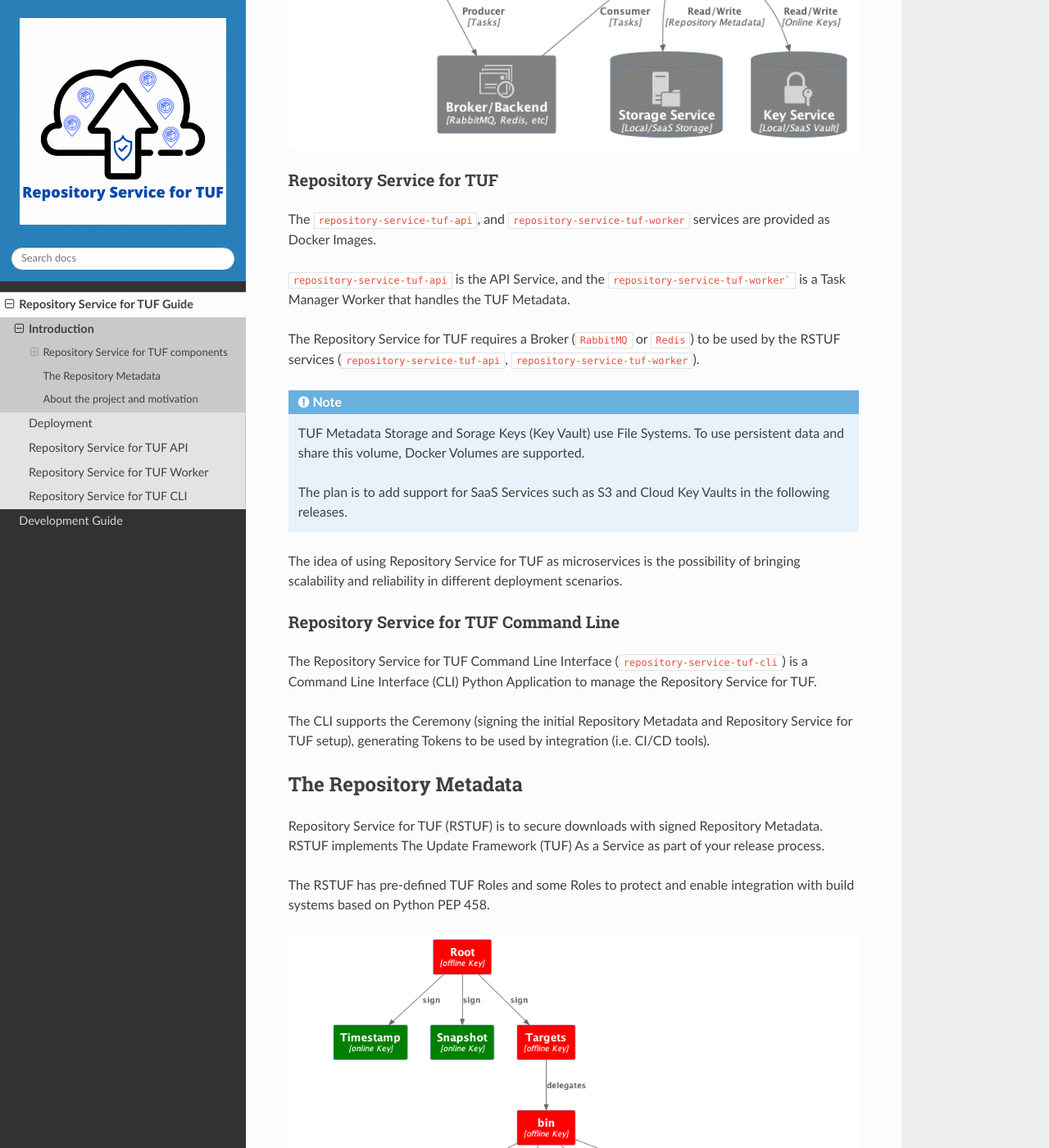
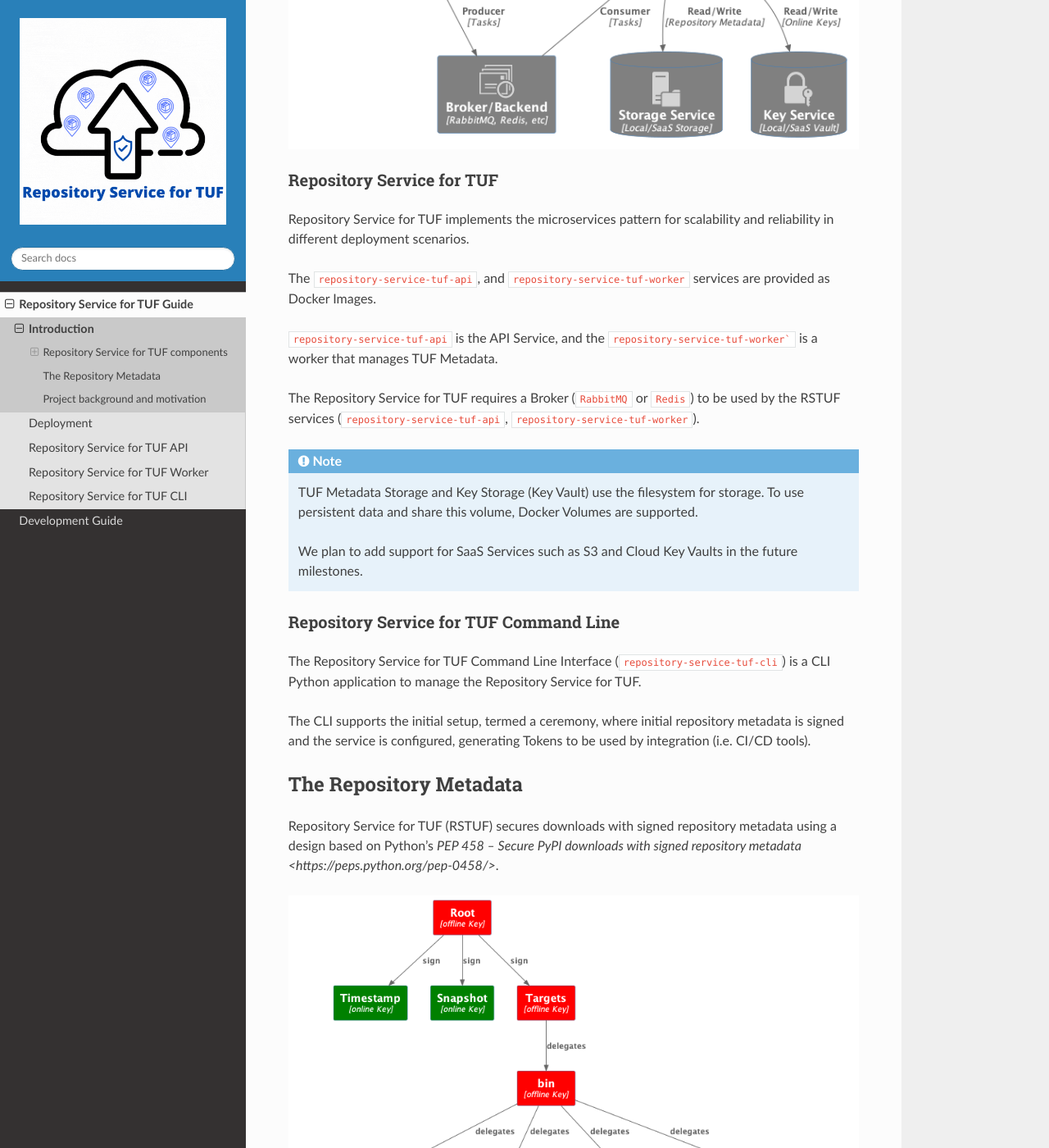
Before and after one commit to repository-service-tuf/repository-service-tuf, a Sphinx documentation site: the page built from docs/source/guide/overview/overview.rst, in a window 1280 px wide and 1400 px high, scrolled down 683 px. Shown: the whole window at 82% size. Built offline with Sphinx 7.4.7 and the Read the Docs theme 2.0.0, drawn with Linux system fonts in a browser that asks for light colours; some of the changed text lies outside the part shown.

Commit message:
Editorial pass over overview
Signed-off-by: Joshua Lock <jlock@vmware.com>

````diff
--- a/docs/source/guide/overview/overview.rst
+++ b/docs/source/guide/overview/overview.rst
@@ -5,60 +5,57 @@ Introduction
 Repository Service for TUF components
 =====================================
 
-Repository Service for TUF (RSTUF) have two component services,
+The Repository Service for TUF (RSTUF) consists of two primary components,
 ``repository-service-tuf-api`` and ``repository-service-tuf-worker``.
-RSTUF also have a Command Line Interface that is a Python Application,
+We also provide a Command Line Interface (CLI) for interacting with RSTUF,
 ``repository-service-tuf-cli``.
 
-* `All represented in blue`
+`Each of the RSTUF components are represented in blue in this diagram of a
+typical service deployment:`
 
 .. image:: /_static/2_1_rstuf.png
 
 Repository Service for TUF
 --------------------------
 
+Repository Service for TUF implements the microservices pattern for scalability
+and reliability in different deployment scenarios.
+
 The ``repository-service-tuf-api``, and ``repository-service-tuf-worker``
 services are provided as Docker Images.
 
 ``repository-service-tuf-api`` is the API Service, and the
-``repository-service-tuf-worker``` is a Task Manager Worker that handles the
-TUF Metadata.
+``repository-service-tuf-worker``` is a worker that manages TUF Metadata.
 
 The Repository Service for TUF requires a Broker (``RabbitMQ`` or ``Redis``)
 to be used by the RSTUF services (``repository-service-tuf-api``,
 ``repository-service-tuf-worker``).
 
 .. note::
-    TUF Metadata Storage and Sorage Keys (Key Vault) use File Systems.
-    To use persistent data and share this volume, Docker Volumes are supported.
+    TUF Metadata Storage and Key Storage (Key Vault) use the filesystem for
+    storage. To use persistent data and share this volume, Docker Volumes
+    are supported.
 
-    The plan is to add support for SaaS Services such as S3 and Cloud Key
-    Vaults in the following releases.
-
-The idea of using Repository Service for TUF as microservices is the possibility
-of bringing scalability and reliability in different deployment scenarios.
+    We plan to add support for SaaS Services such as S3 and Cloud Key Vaults
+    in the future milestones.
 
 Repository Service for TUF Command Line
 ---------------------------------------
 
 The Repository Service for TUF Command Line Interface
-(``repository-service-tuf-cli``) is a Command Line Interface (CLI) Python
-Application to manage the Repository Service for TUF.
+(``repository-service-tuf-cli``) is a CLI Python application to manage the
+Repository Service for TUF.
 
-The CLI supports the Ceremony (signing the initial Repository Metadata
-and Repository Service for TUF setup), generating Tokens to be used by integration
-(i.e. CI/CD tools).
+The CLI supports the initial setup, termed a ceremony, where initial repository
+metadata is signed and the service is configured, generating Tokens to be used
+by integration (i.e. CI/CD tools).
 
 The Repository Metadata
 =======================
 
-Repository Service for TUF (RSTUF) is to secure downloads with signed Repository
-Metadata.
-RSTUF implements The Update Framework (TUF) As a Service as part of your release
-process.
-
-The RSTUF has pre-defined TUF Roles and some Roles to protect and enable
-integration with build systems based on Python PEP 458.
+Repository Service for TUF (RSTUF) secures downloads with signed repository
+metadata using a design based on Python's `PEP 458 – Secure PyPI downloads
+with signed repository metadata <https://peps.python.org/pep-0458/>`.
 
 .. image:: /_static/1_1_rstuf_metadata.png
 
@@ -71,7 +68,8 @@ repository metadata using REST API calls, making it easy to integrate into
 CI/CD tools.
 
 You can deploy Repository Service for TUF as a single server or a distributed
-service in edge, private, or cloud environments.
+service (to scale for more active repositories) at the edge, on-premises, or
+in cloud environments.
 
 Check out the :ref:`how to deploy <guide/installation/server:Deployment>`.
 
@@ -81,27 +79,32 @@ Below is a diagram of Repository Service for TUF in a building environment.
 
 .. note::
 
-    If you provide users with download or update tools, you need to add to your
-    tools the functionality to check the signed metadata.
+    If you provide users with download or update tools, you need to add
+    functionality to your tools to check the signed metadata.
 
 
-About the project and motivation
-================================
+Project background and motivation
+=================================
 
-`TUF`_ provides a flexible framework and specification that developers can adopt
-and an excellent Python Library (`python-tuf`_) that provides two APIs for
-low-level Metadata management and client implementation.
+`TUF`_ provides a flexible framework and specification that developers can
+adopt and an excellent Python Library (`python-tuf`_) that provides two APIs
+for low-level Metadata management and client implementation.
 
-Implementing `TUF`_ to be used in building infrastructure and repository
-infrastructure may require deep knowledge of the `TUF`_ and hours of engineering
-implementation.
+Implementing `TUF`_ requires sufficient knowledge of `TUF`_ to design how to
+integrate the framework into your repository and hours of engineering work to
+implement.
 
-When I started implementing the `PEP 458 (Secure PyPI downloads with signed
-repository metadata) <https://peps.python.org/pep-0458/>`_ , I began
-designing how to implement a reusable platform in different flows and infrastructures.
+RSTUF was born as a consequence of working on the implementation of `PEP 458
+<https://peps.python.org/pep-0458/>`_ in the `Warehouse
+<https://warehouse.pypa.io>` project which powers the `Python Package Index
+(PyPI) <https://pypi.org>`.
 
-Repository Service for TUF goal is to be an easy tool/platform to be used by Developers, DevOps,
-DevOpsSec in the delivery process.
+Due to oyr experience of the complexity and fragility of deep integration into
+a complex platform, we began designing how to implement a reusable TUF platform
+which is flexible to integration in different flows and infrastructure.
+
+Repository Service for TUF's goal is to be an easy to use tool for Developers,
+DevOps, and DevOpsSec teams working on the delivery process.
 
 
 .. _TUF: https://theupdateframework.io
--- a/docs/source/index.rst
+++ b/docs/source/index.rst
@@ -20,3 +20,4 @@ Documentation List
 
 .. _TUF: https://theupdateframework.io
 .. _python-tuf: https://pypi.org/project/tuf/
+.. _ROADMAP: devel/roadmap.html
````
